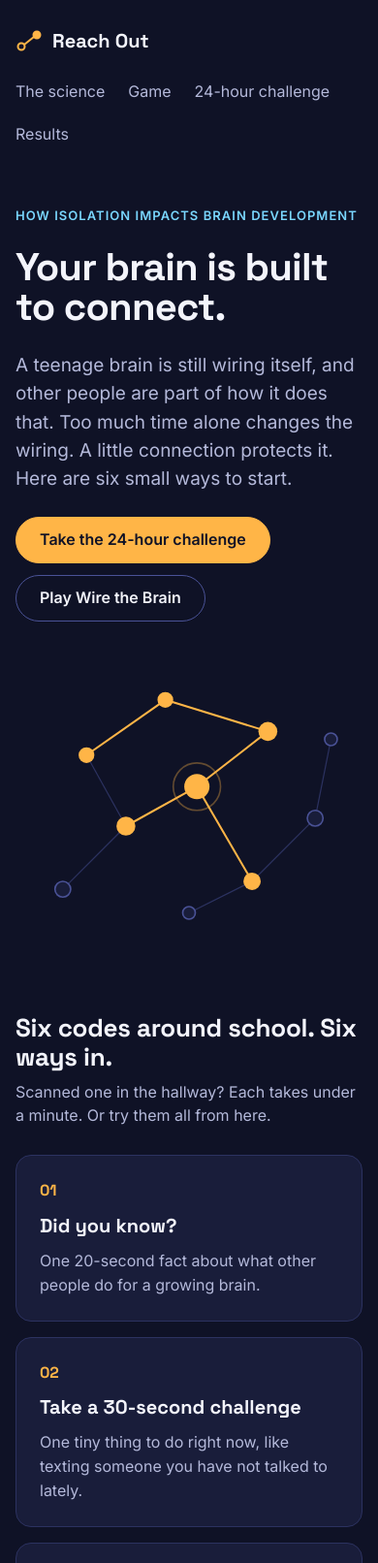
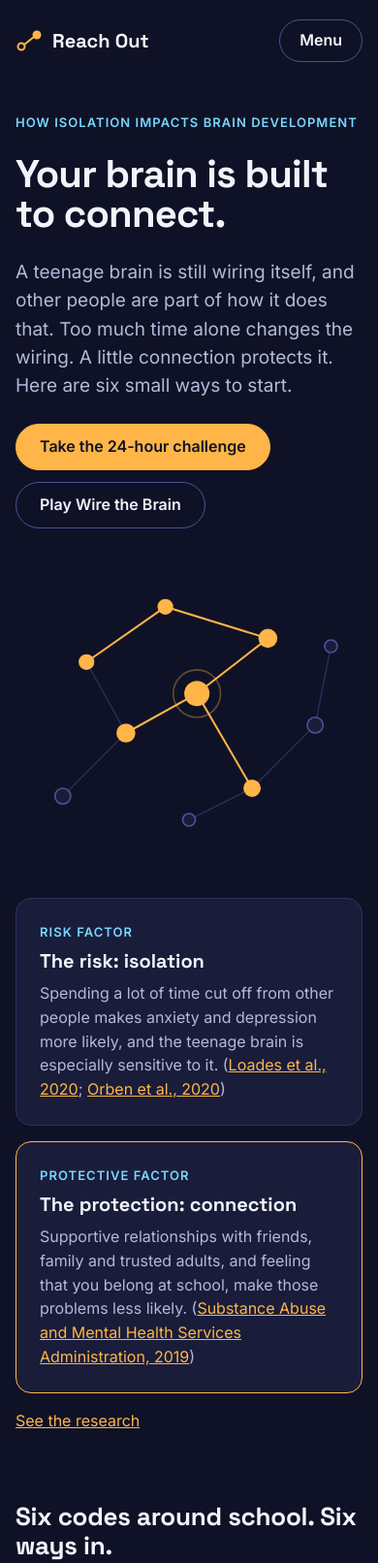
Before and after one commit to FROZENPOP/project-reach-out, a website: page public/index.html in a window 390 px wide. Shown: the top 1612 px of the page at 97% size. Drawn offline with Linux system fonts and the light colour scheme.

Commit message:
polish: one-row phone header with menu button, favicon, risk and protective factor panel and sharing tags on home (#9)

```diff
--- a/public/css/home.css
+++ b/public/css/home.css
@@ -3,6 +3,9 @@
 .hero-text { flex: 1 1 420px; min-width: 0; display: flex; flex-direction: column; gap: 24px; }
 .hero-lede { color: var(--muted); font-size: 1.1875rem; max-width: 34rem; }
 .hero-art { flex: 1 1 340px; min-width: 0; max-width: 480px; }
+.factors { padding: 0 0 48px; display: flex; flex-direction: column; gap: 16px; }
+.factor-grid { display: grid; grid-template-columns: repeat(auto-fit, minmax(min(320px, 100%), 1fr)); gap: 16px; }
+.factor-protect { border-color: var(--connect); }
 .codes { padding: 24px 0 72px; display: flex; flex-direction: column; gap: 28px; }
 .tiles { display: grid; grid-template-columns: repeat(auto-fit, minmax(min(260px, 100%), 1fr)); gap: 16px; }
 .tile-num { font-family: var(--font-head); color: var(--connect); font-weight: 700; }
--- a/public/css/site.css
+++ b/public/css/site.css
@@ -134,6 +134,12 @@ site-header, site-footer { display: block; }
 .site-nav { display: flex; flex-wrap: wrap; gap: 0 24px; }
 .site-nav a { display: inline-flex; align-items: center; min-height: 44px; color: var(--muted); text-decoration: none; }
 .site-nav a:hover, .site-nav a[aria-current="page"] { color: var(--text); }
+.menu-btn { min-height: 44px; padding: 0 20px; }
+@media (min-width: 640px) { .menu-btn { display: none; } }
+@media (max-width: 639.98px) {
+  .site-nav { display: none; flex-basis: 100%; flex-direction: column; padding: 8px 0; border-top: 1px solid var(--line); }
+  .menu-open .site-nav { display: flex; }
+}
 
 /* <site-footer> */
 .site-footer {
--- a/public/index.html
+++ b/public/index.html
@@ -5,6 +5,10 @@
 <meta name="viewport" content="width=device-width, initial-scale=1">
 <title>Reach Out: your brain is built to connect</title>
 <meta name="description" content="How isolation affects the teenage brain, and six small ways to connect. A HOSA Mental Health Promotion project.">
+<meta property="og:title" content="Reach Out: your brain is built to connect">
+<meta property="og:description" content="How isolation affects the teenage brain, and six small ways to connect. A HOSA Mental Health Promotion project.">
+<meta property="og:type" content="website">
+<meta name="twitter:card" content="summary">
 <link rel="preconnect" href="https://fonts.googleapis.com">
 <link rel="preconnect" href="https://fonts.gstatic.com" crossorigin>
 <link rel="stylesheet" href="https://fonts.googleapis.com/css2?family=Inter:wght@400;500;600&family=Space+Grotesk:wght@500;700&display=swap">
@@ -33,6 +37,23 @@
     <g fill="#FFB547"><circle cx="140" cy="220" r="12"/><circle cx="230" cy="170" r="16"/><circle cx="320" cy="100" r="12"/><circle cx="90" cy="130" r="10"/><circle cx="190" cy="60" r="10"/><circle cx="300" cy="290" r="11"/></g>
     <circle cx="230" cy="170" r="30" stroke="#FFB547" stroke-opacity="0.35" stroke-width="2"/>
   </svg>
+</section>
+
+<section class="factors" aria-labelledby="factors-title">
+  <h2 id="factors-title" class="visually-hidden">Risk factor and protective factor</h2>
+  <div class="factor-grid">
+    <div class="card">
+      <p class="eyebrow">Risk factor</p>
+      <h3>The risk: isolation</h3>
+      <p class="muted">Spending a lot of time cut off from other people makes anxiety and depression more likely, and the teenage brain is especially sensitive to it. (<a href="/science/#ref-loades2020">Loades et al., 2020</a>; <a href="/science/#ref-orben2020">Orben et al., 2020</a>)</p>
+    </div>
+    <div class="card factor-protect">
+      <p class="eyebrow">Protective factor</p>
+      <h3>The protection: connection</h3>
+      <p class="muted">Supportive relationships with friends, family and trusted adults, and feeling that you belong at school, make those problems less likely. (<a href="/science/#ref-samhsa2019">Substance Abuse and Mental Health Services Administration, 2019</a>)</p>
+    </div>
+  </div>
+  <p><a href="/science/">See the research</a></p>
 </section>
 
 <section class="codes" aria-labelledby="codes-title">
--- a/public/js/site.js
+++ b/public/js/site.js
@@ -65,18 +65,45 @@ const NAV = [
 
 const LOGO = '<svg aria-hidden="true" width="28" height="28" viewBox="0 0 28 28" fill="none" stroke="#FFB547" stroke-width="2"><circle cx="6" cy="20" r="3.5"/><circle cx="22" cy="8" r="3.5" fill="#FFB547"/><path d="M9 18 L19 10"/></svg>';
 
+// Header markup for the current path (pure, like footerHtml). Static strings only.
+export function headerHtml(path = '') {
+  const links = NAV.map(([href, label]) => `<a href="${href}"${path.startsWith(href) ? ' aria-current="page"' : ''}>${label}</a>`).join('');
+  return `<header class="site-header">
+  <a class="site-logo" href="/">${LOGO}Reach Out</a>
+  <button class="btn-ghost menu-btn" type="button" aria-expanded="false" aria-controls="site-menu">Menu</button>
+  <nav class="site-nav" id="site-menu" aria-label="Main">${links}</nav>
+</header>`;
+}
+
+// Next aria-expanded value ('true' or 'false') for the phone menu after an action: 'toggle' or 'escape'.
+export const nextMenuState = (expanded, action) => (action === 'toggle' && expanded !== 'true' ? 'true' : 'false');
+
+// True when none of the page's <link rel> values is an icon, so site.js should add /favicon.svg.
+export const needsIconLink = (rels) => !rels.some((rel) => /(^|\s)icon(\s|$)/i.test(rel));
+
 if (globalThis.customElements) {
+  if (needsIconLink([...document.querySelectorAll('link[rel]')].map((l) => l.rel))) {
+    document.head.insertAdjacentHTML('beforeend', '<link rel="icon" type="image/svg+xml" href="/favicon.svg">');
+  }
+
   customElements.define('site-header', class extends HTMLElement {
     connectedCallback() {
       this.classList.add('wrap');
-      // Static markup only; no data-file text.
-      this.innerHTML = `<header class="site-header">
-  <a class="site-logo" href="/">${LOGO}Reach Out</a>
-  <nav class="site-nav" aria-label="Main">${NAV.map(([href, label]) => `<a href="${href}">${label}</a>`).join('')}</nav>
-</header>`;
-      for (const link of this.querySelectorAll('.site-nav a')) {
-        if (location.pathname.startsWith(link.getAttribute('href'))) link.setAttribute('aria-current', 'page');
-      }
+      this.innerHTML = headerHtml(location.pathname);
+      const header = this.querySelector('.site-header');
+      const button = this.querySelector('.menu-btn');
+      const set = (action) => {
+        const value = nextMenuState(button.getAttribute('aria-expanded'), action);
+        button.setAttribute('aria-expanded', value);
+        header.classList.toggle('menu-open', value === 'true');
+      };
+      button.addEventListener('click', () => set('toggle'));
+      // On document: Safari does not focus a button on click, so focus may be on <body>.
+      document.addEventListener('keydown', (event) => {
+        if (event.key !== 'Escape' || button.getAttribute('aria-expanded') !== 'true') return;
+        set('escape');
+        button.focus();
+      });
     }
   });
 
```
Also changed, not shown: test/polish/polish.test.js (added, +82 -0 lines), public/favicon.svg (added).
